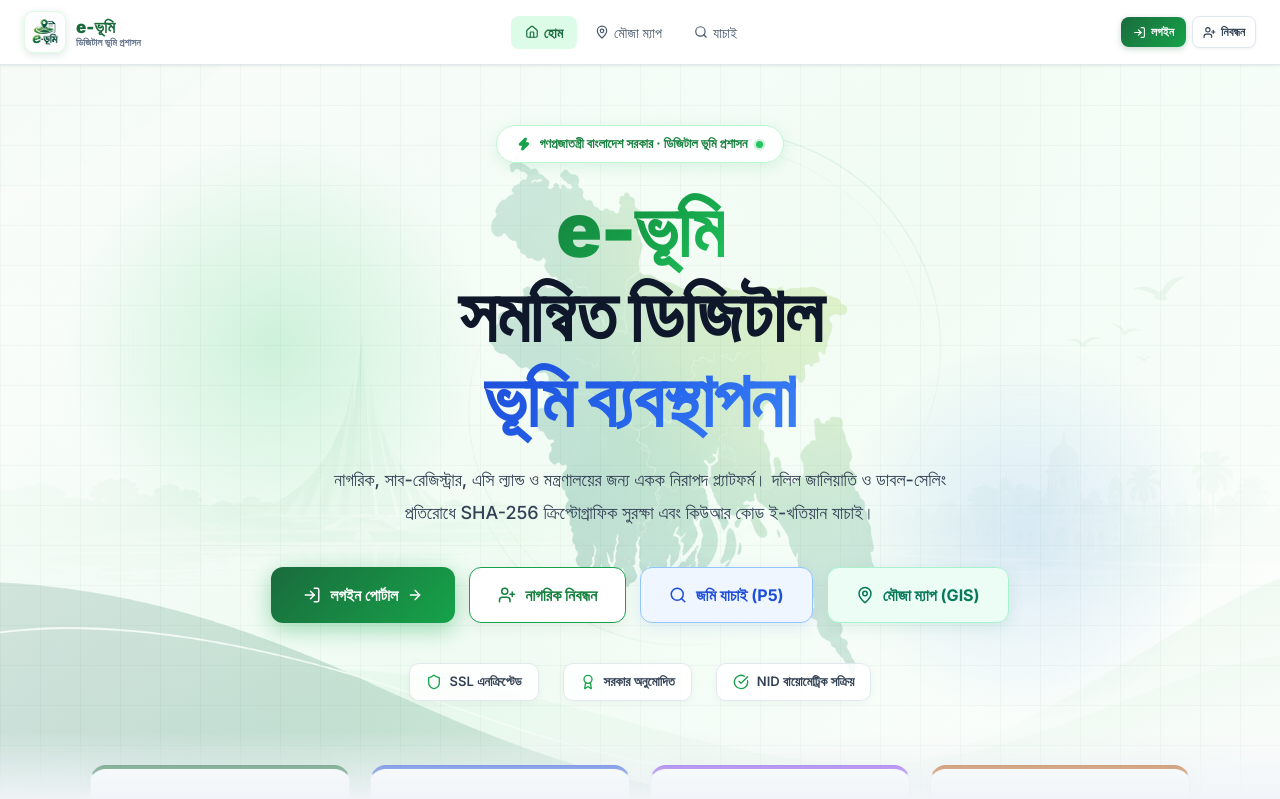
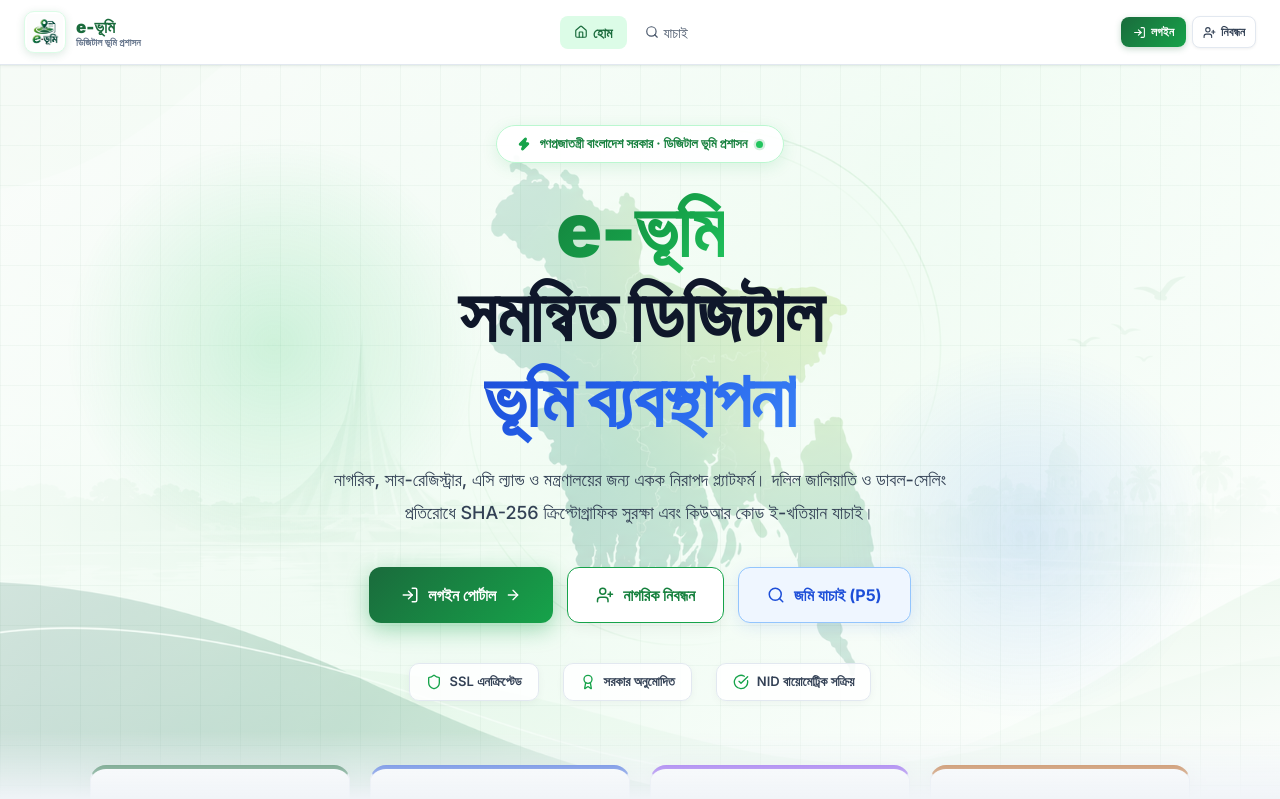
Before and after one commit to Chand241/evumi, a React (Vite) app in the folder frontend/: page /p3-fraud in a window 1280 px wide. Shown: the top 799 px of the page. Built offline with nearby package versions, Linux system fonts and the light colour scheme.

Commit message:
refactor(ui): remove Mouza map link from Navbar and Landing hero CTA

```diff
--- a/frontend/src/components/Navbar.jsx
+++ b/frontend/src/components/Navbar.jsx
@@ -1,6 +1,6 @@
 import { NavLink, useLocation, useNavigate } from 'react-router-dom';
 import { useAuth } from '../context/AuthContext';
-import { Search, Home, LogIn, LogOut, UserPlus, LayoutDashboard, MapPin } from 'lucide-react';
+import { Search, Home, LogIn, LogOut, UserPlus, LayoutDashboard } from 'lucide-react';
 
 export default function Navbar() {
   const location = useLocation();
@@ -86,14 +86,6 @@ export default function Navbar() {
             style={{ display: 'flex', alignItems: 'center', gap: '5px' }}
           >
             <Home size={14} /> <span className="hide-on-mobile">হোম</span>
-          </NavLink>
-
-          <NavLink
-            to="/map"
-            className={location.pathname === '/map' ? 'nav-link active' : 'nav-link'}
-            style={{ display: 'flex', alignItems: 'center', gap: '5px' }}
-          >
-            <MapPin size={14} /> <span>মৌজা ম্যাপ</span>
           </NavLink>
 
           <NavLink
--- a/frontend/src/pages/LandingPage.jsx
+++ b/frontend/src/pages/LandingPage.jsx
@@ -2,7 +2,7 @@ import { useState, useEffect, useRef } from 'react';
 import { useNavigate } from 'react-router-dom';
 import {
   Shield, Search, ArrowRight, CheckCircle, Lock, Zap,
-  LogIn, UserPlus, Database, MapPin, FileText, Star,
+  LogIn, UserPlus, Database, FileText, Star,
   ChevronRight, Globe, Award, TrendingUp, Eye
 } from 'lucide-react';
 
@@ -310,21 +310,6 @@ export default function LandingPage() {
               <Search size={18} /> জমি যাচাই (P5)
             </button>
 
-            <button onClick={() => navigate('/map')} style={{
-              display: 'inline-flex', alignItems: 'center', gap: '9px',
-              padding: '15px 28px', borderRadius: '12px',
-              border: '1.5px solid #a7f3d0',
-              background: '#ecfdf5',
-              color: '#047857', fontSize: '16px', fontWeight: '700',
-              cursor: 'pointer', boxShadow: '0 4px 16px rgba(4,120,87,0.1)',
-              transition: 'all 0.25s ease',
-              fontFamily: "'Inter','Hind Siliguri',sans-serif",
-            }}
-              onMouseEnter={e => { e.currentTarget.style.background = '#d1fae5'; e.currentTarget.style.transform = 'translateY(-2px)'; }}
-              onMouseLeave={e => { e.currentTarget.style.background = '#ecfdf5'; e.currentTarget.style.transform = 'translateY(0)'; }}
-            >
-              <MapPin size={18} /> মৌজা ম্যাপ (GIS)
-            </button>
           </div>
 
           {/* Trust Badges */}
```
